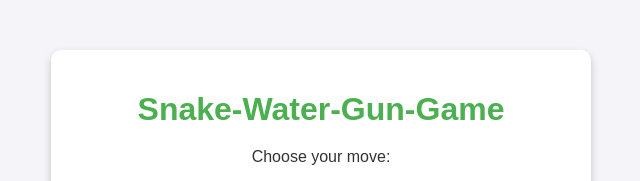
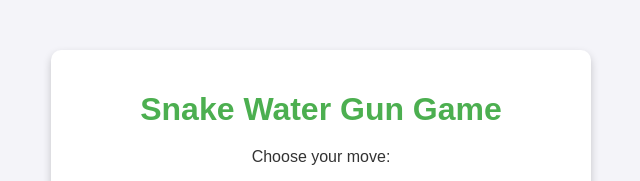
Before and after one commit to Ganeshkoppaka/snake-frontend, a plain HTML site: page index.html in a window 1280 px wide. Shown: the top 181 px of the page, without its empty margins (319-959 px from the left). Drawn offline with Linux system fonts and the light colour scheme.

Commit message:
Revert "added dashes to title"

```diff
--- a/index.html
+++ b/index.html
@@ -8,7 +8,7 @@
 </head>
 <body>
   <div class="container">
-    <h1>Snake-Water-Gun-Game</h1>
+    <h1>Snake Water Gun Game</h1>
     <p>Choose your move:</p>
     <div class="choices">
       <button onclick="playGame('snake')">🐍 Snake</button>
```
